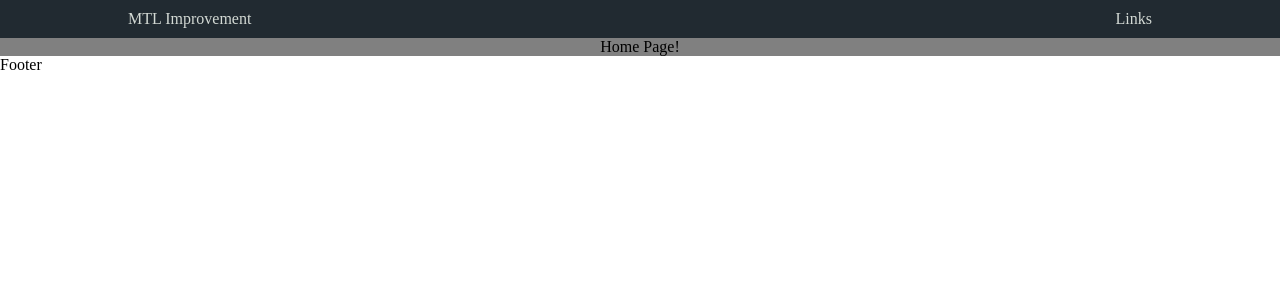
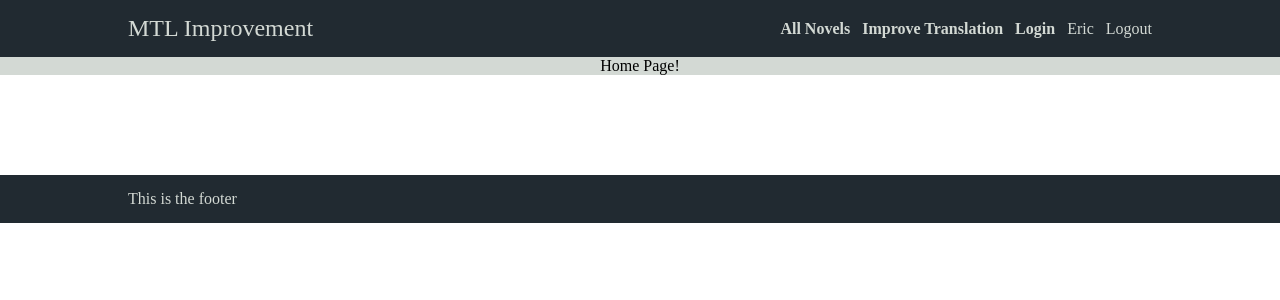
Before and after one commit to Ericjr688/mtl-improvement, a React (Create React App) app in the folder client/: page / in a window 1280 px wide. Shown: the top 300 px of the page. Built offline with nearby package versions, Linux system fonts and the light colour scheme.

Commit message:
Navbar and footer skeleton complete

```diff
--- a/client/src/App.js
+++ b/client/src/App.js
@@ -11,6 +11,7 @@ import React from 'react'
 import NavBar from "./components/common/Navbar"
 import Footer from "./components/common/Footer";
 import Series from "./pages/Series"
+import ImproveTranslation from "./pages/ImproveTranslation"
 
 
  const Layout = () => {
@@ -39,7 +40,10 @@ const router = createBrowserRouter([
         path:"/series",
         element:<Series/>
       },
-
+      {
+        path:"/improve-translation",
+        element:<ImproveTranslation/>
+      },
     ]
   },
   {
--- a/client/src/_variables.scss
+++ b/client/src/_variables.scss
@@ -3,3 +3,4 @@ $accent-two: #2E3944;
 $accent-three: #124E66;
 $accent-four: #748D92;
 $accent-five: #D3D9D4;
+$page-side-padding: max(40px, 10%);
--- a/client/src/components/common/Footer.jsx
+++ b/client/src/components/common/Footer.jsx
@@ -1,8 +1,9 @@
 import React from 'react'
+import "./footer.scss"
 
 function Footer() {
   return (
-    <div>Footer</div>
+    <div className='footer'>This is the footer</div>
   )
 }
 
--- a/client/src/components/common/Navbar.jsx
+++ b/client/src/components/common/Navbar.jsx
@@ -1,11 +1,28 @@
 import "./navbar.scss"
+import { Link } from "react-router-dom";
 
 function NavBar() {
   return (
     <div className="navbar">
       <div className="container">
-        <div className="logo">MTL Improvement</div>
-        <div className="links">Links</div>
+        <div className="logo">
+          <Link className="link" to="/">
+            MTL Improvement
+          </Link>
+        </div>
+        <div className="links">
+          <Link className="link" to="/series">
+            <h6>All Novels</h6>
+          </Link>
+          <Link className="link" to="/improve-translation">
+            <h6>Improve Translation</h6>
+          </Link>
+          <Link className="link" to="/login">
+            <h6>Login</h6>
+          </Link>
+          <span>Eric</span>
+          <span>Logout</span>
+        </div>
       </div>
     </div>
   );
--- /dev/null
+++ b/client/src/components/common/footer.scss
@@ -0,0 +1,11 @@
+@import "../../_variables";
+
+.footer{
+  background-color: $accent-one;
+  color: $accent-five;
+  display: flex;
+  justify-content: flex-start;
+  align-items: center;
+  padding: 15px $page-side-padding;
+  margin-top: 100px;
+}
--- a/client/src/components/common/navbar.scss
+++ b/client/src/components/common/navbar.scss
@@ -8,14 +8,30 @@
     display: flex;
     justify-content: space-between;
     align-items: center;
-    padding: 10px max(40px, 10%);
+    padding: 15px $page-side-padding;
+
+    .link {
+      text-decoration: none;
+      color: inherit;
+      padding: 0;
+    }
 
     .logo {
-
+      font-size: 24px;
     }
 
     .links {
+        display: flex;
+        gap: 12px;
 
+
+        .link {
+
+          h6 {
+            margin: 0;
+            font-size: 16px;
+          }
+        }
     }
   }
 }
--- a/client/src/index.css
+++ /dev/null
@@ -1,15 +0,0 @@
-* {
-  box-sizing: border-box;
-}
-body {
-  margin: 0px;
-}
-/* .app {
-  height: 100vh;
-} */
-
-.app .main-container {
-  display: flex;
-  justify-content: center;
-  background-color: gray;
-}
--- a/client/src/index.js
+++ b/client/src/index.js
@@ -1,6 +1,6 @@
 import React from 'react';
 import ReactDOM from 'react-dom/client';
-import './index.css';
+import './index.scss';
 import App from './App';
 
 const root = ReactDOM.createRoot(document.getElementById('root'));
--- /dev/null
+++ b/client/src/index.scss
@@ -0,0 +1,23 @@
+@import "./_variables";
+
+* {
+  box-sizing: border-box;
+}
+
+body {
+  margin: 0px;
+}
+
+/* .app {
+  height: 100vh;
+} */
+
+.app {
+
+  .main-container {
+    display: flex;
+    justify-content: center;
+    background-color: $accent-five;
+    padding: 0 $page-side-padding;
+  }
+}
--- /dev/null
+++ b/client/src/pages/ImproveTranslation.jsx
@@ -0,0 +1,9 @@
+import React from 'react'
+
+function ImproveTranslation() {
+  return (
+    <div>ImproveTranslation</div>
+  )
+}
+
+export default ImproveTranslation
--- a/client/src/pages/login.scss
+++ b/client/src/pages/login.scss
@@ -1,3 +1,5 @@
+@import "../_variables";
+
 .auth {
   display: flex;
   justify-content: center;
@@ -5,7 +7,7 @@
   height: 100vh;
   flex-direction: column;
 
-  background-color: mintcream;
+  background-color: $accent-five;
 
   .label {
     font-size: 20px;
```
